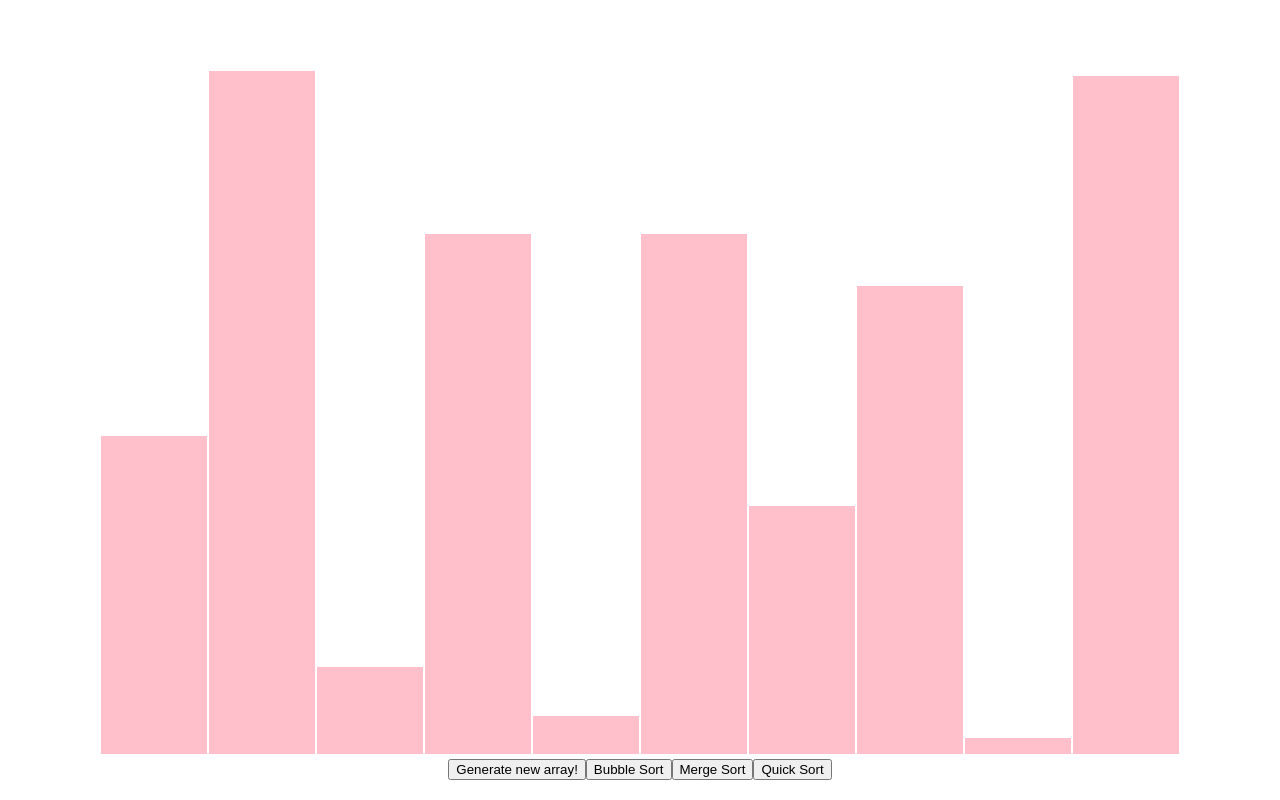
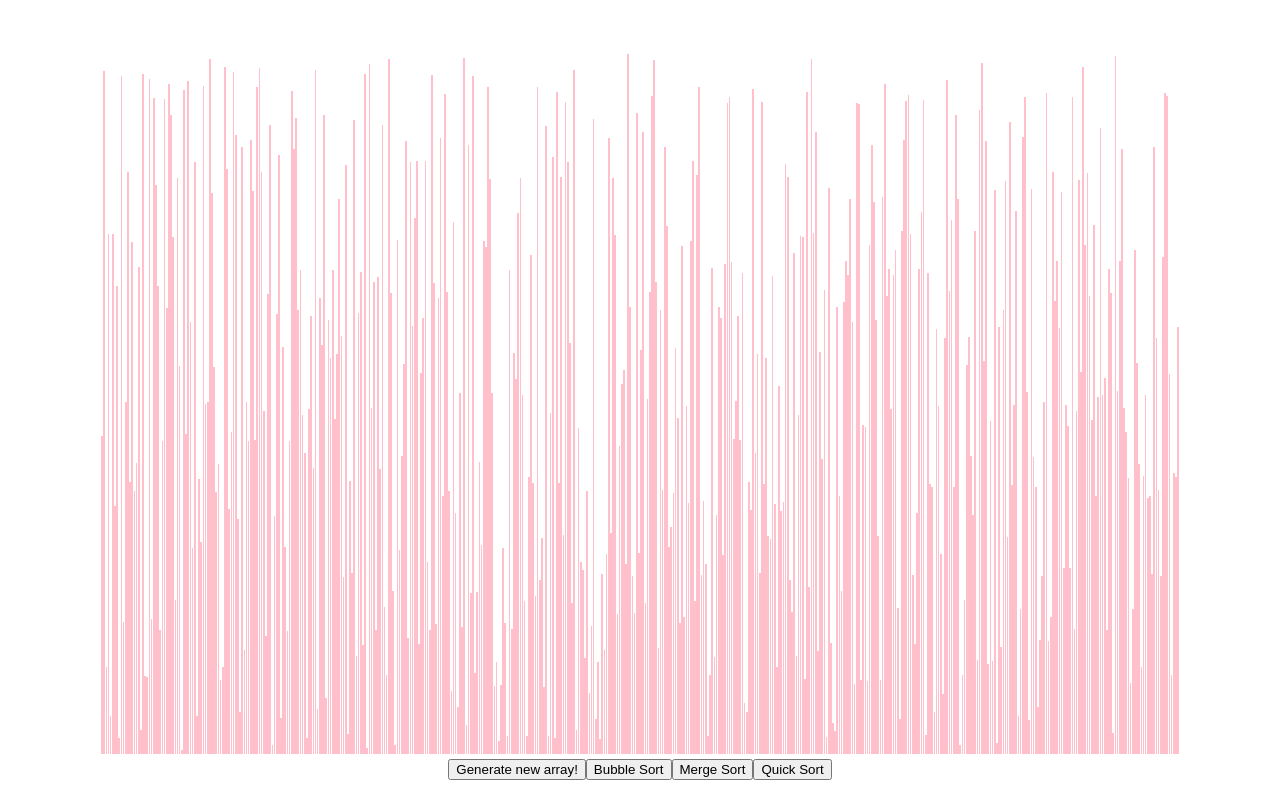
Before and after one commit to yadav8/Projects, a React (Create React App) app in the folder sort-visualizer/: page / in a window 1280 px wide. Built offline with nearby package versions, Linux system fonts and the light colour scheme.

Commit message:
Huge performance boost. Only re-rendering ArrayBar components which are updating, not the entire array.. Duh?

```diff
--- a/sort-visualizer/src/Sort-Algorithms/MergeSort.js
+++ b/sort-visualizer/src/Sort-Algorithms/MergeSort.js
@@ -1,5 +1,5 @@
 // Added FINAL state logic
-// RE-FACTOR AND RE-COMMENT THIS CODE
+// TODO: Re-factor, re-comment
 
 export default function getMergeSortSequence(array) {
   const sequence = [];
--- a/sort-visualizer/src/Sort-Visualizer/ArrayBar.jsx
+++ b/sort-visualizer/src/Sort-Visualizer/ArrayBar.jsx
@@ -7,7 +7,7 @@ const VERT_SCALING_FACTOR = 1;
 
 // This component stores the visual representation of each element in the ArrayContainer
 // Automatically updates with ArrayContainer
-export default class ArrayBar extends React.Component {
+export default class ArrayBar extends React.PureComponent {
 	constructor(props) {
 		super(props);
 
@@ -32,6 +32,7 @@ export default class ArrayBar extends React.Component {
 
 	render() {
 		const {value, color, width} = this.state;
+		//console.log("here");
 
 		return (
 			<div
--- a/sort-visualizer/src/Sort-Visualizer/ArrayContainer.jsx
+++ b/sort-visualizer/src/Sort-Visualizer/ArrayContainer.jsx
@@ -8,6 +8,9 @@ import getMergeSortSequence from '../Sort-Algorithms/MergeSort.js';
 import getQuickSortSequence from '../Sort-Algorithms/QuickSort.js';
 
 /* ** GENERAL TODOS **
+
+Performance: Figure out how to only render the ArrayBar components which are getting updated.
+
 1. Heap sort
 2. Add a display for color legend when a particular sort button is pressed
 3. Disable other buttons when animation is taking place. Make disable look obvious.
@@ -20,10 +23,10 @@ import getQuickSortSequence from '../Sort-Algorithms/QuickSort.js';
 // TODO: Make these user-configurable
 
 // Change this value for the number of bars (value) in the array.
-const ARRAY_SIZE = 10;
+const ARRAY_SIZE = 500;
 
 // Change this value for the speed of the animations.
-const ANIMATION_SPEED_MS = 50; //ARRAY_SIZE/10;
+const ANIMATION_SPEED_MS = 1; //ARRAY_SIZE/10;
 
 // Change this for Array min value
 const ARRAY_MIN = 1;
@@ -36,7 +39,7 @@ const ARRAY_MAX = 700;
 let arrayContainerWidth = window.innerWidth - 200;
 
 // Resizes ArrayBars to ArrayContainer
-let arrayBarWidth = ((window.innerWidth - 200) / (ARRAY_SIZE)) - 2.5;
+let arrayBarWidth = ((window.innerWidth - 200) / (ARRAY_SIZE)) - .5;
 
 // This is the main color of the array bars
 const DEFAULT_COLOR = 'pink';
@@ -57,8 +60,10 @@ export default class ArrayContainer extends React.Component {
 	constructor(props) {
 		super(props);
 
+		//this.test_var = 0;
+
 		this.state = {
-		  array: [], // array element: [value: int, color: string, pivot: bool, final: bool]
+		  array: [], // array element: [value: int, color: string, pivot: bool, final: bool, id: int]
 		  width: arrayContainerWidth,
 		};
 	}
@@ -82,8 +87,8 @@ export default class ArrayContainer extends React.Component {
 		const color = DEFAULT_COLOR;
 		const width = arrayContainerWidth;
 		for (let i = 0; i < ARRAY_SIZE; i++) {
-			array.push([randomIntFromInterval(ARRAY_MIN, ARRAY_MAX), color, false, false]);
-			//array.push([testArr[i], color, false, false]);
+			array.push([randomIntFromInterval(ARRAY_MIN, ARRAY_MAX), color, false, false, i]);
+			//array.push([testArr[i], color, false, false, i]);
 		}
 		this.setState({array, width});
 	}
@@ -103,7 +108,7 @@ export default class ArrayContainer extends React.Component {
 	// Handles updating Component dimensions on window resize
 	handleResize() {
 		arrayContainerWidth = window.innerWidth - 200;
-		arrayBarWidth = ((window.innerWidth - 200) / (ARRAY_SIZE)) - 2.5;
+		arrayBarWidth = ((window.innerWidth - 200) / (ARRAY_SIZE)) - .5;
 		this.setState({width: arrayContainerWidth});
 	}
 
@@ -186,10 +191,10 @@ export default class ArrayContainer extends React.Component {
 	sequenceCompare(array, i, j, frameNumber, revertToDefault) {
 		// Change the color property to COMPARISON for the two array indices being compared
 		setTimeout(() => {
-			// Only change color to COMPARE if Array element is not already in FINAL color state
-			// Array element's [2] denotes FINAL state. Only change color if FINAL state is false
-			array[i][1] = COMPARISON_COLOR;
-			array[j][1] = COMPARISON_COLOR;
+			// Only change color to COMPARE if Array element is not already in PIVOT color state
+			// Array element's [2] denotes PIVOT state. Only change color if PIVOT state is false
+			if (!array[i][2]) {array[i][1] = COMPARISON_COLOR;}
+			if (!array[j][2]) {array[j][1] = COMPARISON_COLOR;}
 			this.setState(state => ({array: array}));
 		}, frameNumber * ANIMATION_SPEED_MS);
 
@@ -216,8 +221,10 @@ export default class ArrayContainer extends React.Component {
 		// Swap values of the two array indices being swapped
 		setTimeout(() => {
 			let swapper = array[i][0];
-			array[i] = [array[j][0], SWAP_COLOR, array[i][2], array[i][3]];
-			array[j] = [swapper, SWAP_COLOR, array[j][2], array[j][3]];
+			array[i][0] = array[j][0];
+			array[i][1] = SWAP_COLOR;
+			array[j][0] = swapper;
+			array[j][1] = SWAP_COLOR;
 			this.setState(state => ({array: array}));
 		}, frameNumber * ANIMATION_SPEED_MS);
 
@@ -242,7 +249,8 @@ export default class ArrayContainer extends React.Component {
 		// Only change color if newValue is not the same as current value.
 		setTimeout(() => {
 			if (array[i][0] !== newValue) {
-				array[i] = [newValue, SWAP_COLOR, array[i][2], array[i][3]];
+				array[i][0] = newValue;
+				array[i][1] = SWAP_COLOR;
 			}
 			this.setState(state => ({array: array}));
 		}, frameNumber * ANIMATION_SPEED_MS);
@@ -257,6 +265,7 @@ export default class ArrayContainer extends React.Component {
 	}
 
 
+	//TODO: Better comments
 	sequencePivot(array, i, pivot, frameNumber, revertToDefault) {
 		// If already in FINAL state, don't bother
 		if (array[i][3] === true && pivot < 0) {return;}
@@ -307,17 +316,19 @@ export default class ArrayContainer extends React.Component {
 
 
 	render() {
-		const array = this.state.array;
-		const width = this.state.width;
+		//this.test_var++;
+		//console.log(this.test_var);
+		//const array = this.state.array;
+		//const width = this.state.width;
 
 	    return (
-	    	<div className = "ArrayContainer" style={{width: width,}}>
-		    	{array.map((value, idx) => (
+	    	<div className = "ArrayContainer" style={{width: this.state.width,}}>
+		    	{this.state.array.map(([value, color, _, __, id]) => (
 					<ArrayBar
-						value={value[0]}
-						key={idx}
-						color={value[1]}
-						width={arrayBarWidth}
+						key = {id}
+						value = {value}
+						color = {color}
+						width = {arrayBarWidth}
 					/>
 			    ))}
 			    <br/>
@@ -354,10 +365,15 @@ function checkDefaultColorRevert(sequence, i) {
 // From https://stackoverflow.com/questions/4959975/generate-random-number-between-two-numbers-in-javascript
 const randomIntFromInterval = (min, max) => Math.floor(Math.random() * (max - min + 1) + min);
 
+
+
 /*******************************
-IF SWITCHING OVER TO FUNCTIONAL SETSTATE,
-USE FUNCTIONS BELOW AS STARTING
+TEST CODE BELOW FOR EXPERIMENTAL ALTERNATIVE IMPLEMENTATIONS:
 *******************************/
+
+// ~~~~~~~~~~~~~~~~~~~~~~~~~~~~~~~~~~~~~~~~~~~~~~~~~~~~~~~~~
+// 1. FUNCTIONAL SETSTATE IMPLEMENTATION:
+// ~~~~~~~~~~~~~~~~~~~~~~~~~~~~~~~~~~~~~~~~~~~~~~~~~~~~~~~~~
 // function sequenceCompare1(array, i, j, frameNumber, revertToDefault) {
 // 	// Change the color property to COMPARISON for the two array indices being compared
 // 	//setTimeout(() => {
@@ -383,3 +399,4 @@ USE FUNCTIONS BELOW AS STARTING
 // 		return({array: array});
 // 	//}, (frameNumber+1) * ANIMATION_SPEED_MS);
 // }
+// ~~~~~~~~~~~~~~~~~~~~~~~~~~~~~~~~~~~~~~~~~~~~~~~~~~~~~~~~~
--- a/sort-visualizer/src/Sort-Visualizer/Sort-Visualizer.css
+++ b/sort-visualizer/src/Sort-Visualizer/Sort-Visualizer.css
@@ -10,5 +10,5 @@ Calculate array width and indenting from browser window BOM?
 
 .ArrayBar {
   display: inline-block;
-  margin: 0 1.25px;
+  margin: 0 0.25px;
 }
```
